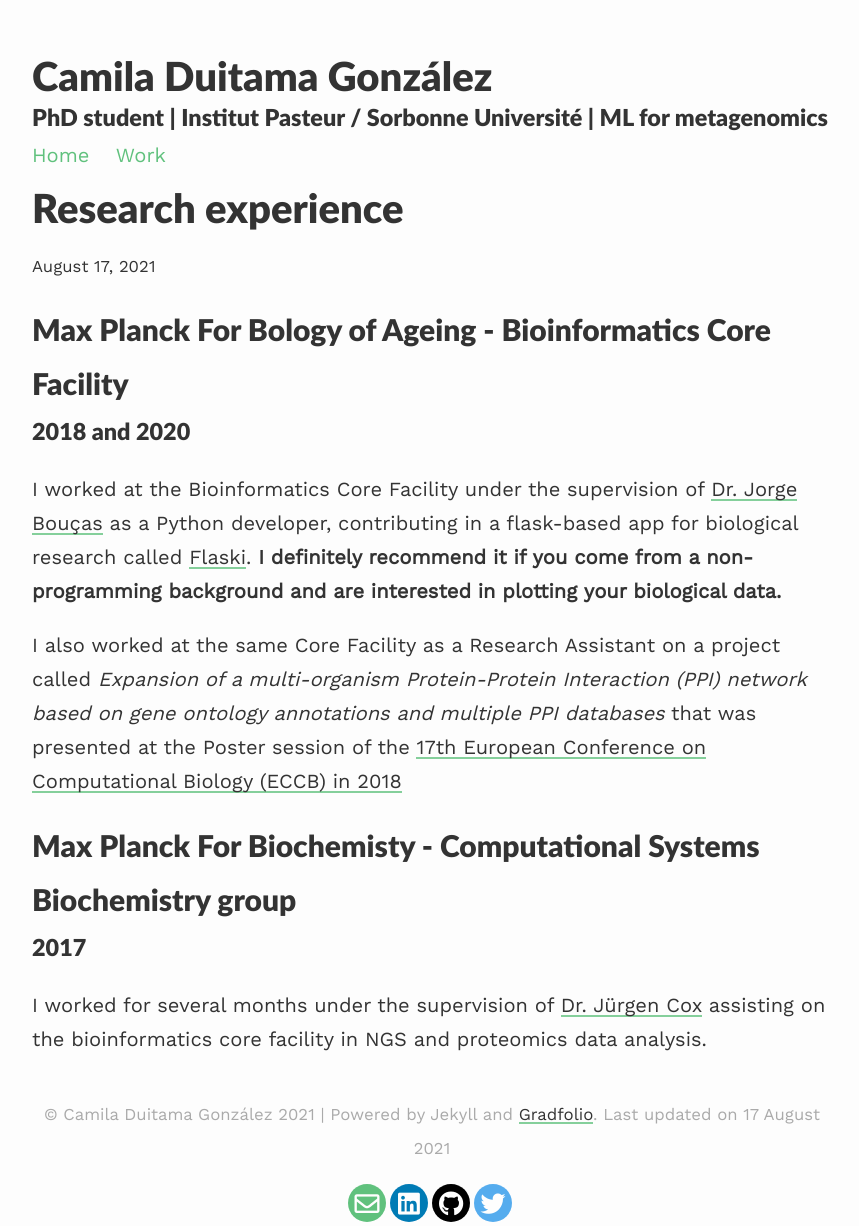
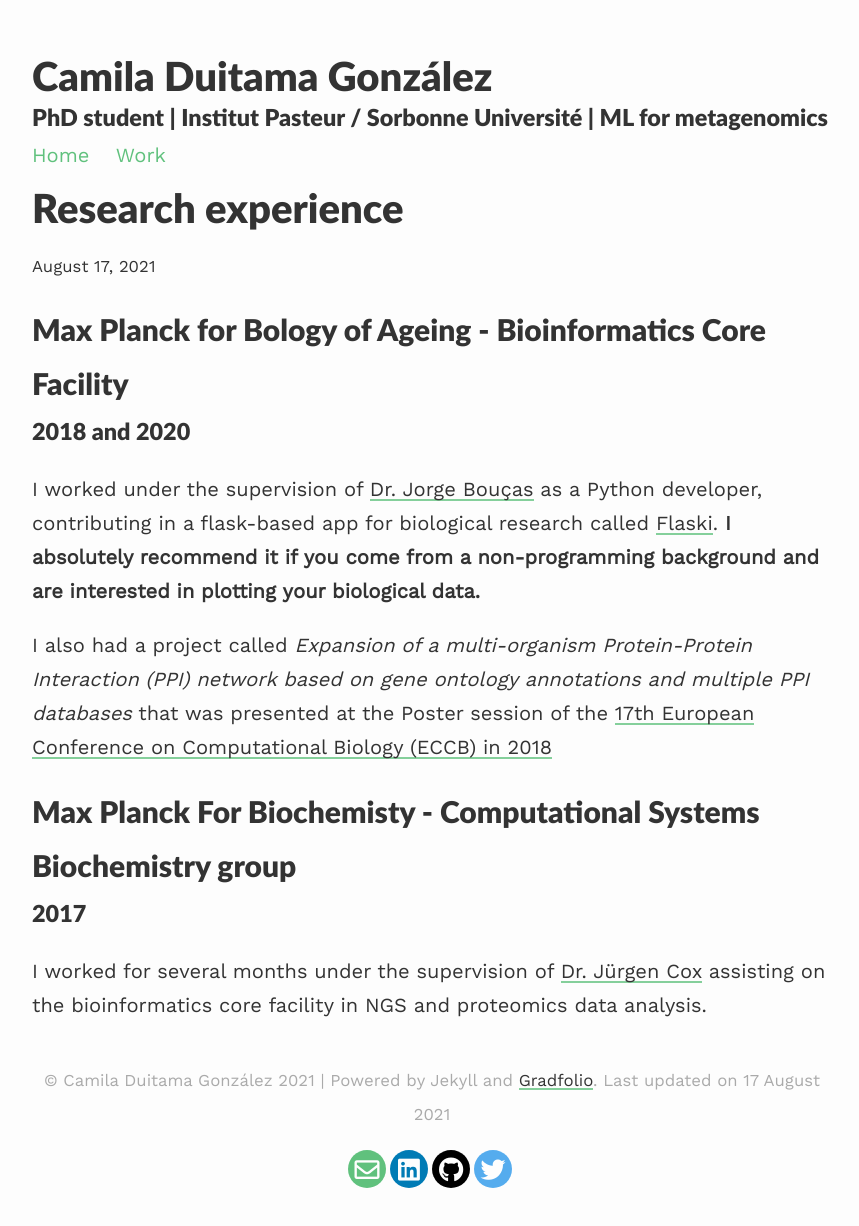
Before and after one commit to BioGeek/gradfolio, a Jekyll site: the page built from _projects/2_project.md, in a window 1280 px wide. Shown: the whole page, without its empty margins (208-1067 px from the left). Built offline with Jekyll 4.4.1, drawn with Linux system fonts in a browser that asks for light colours; nearby versions of some CDN libraries; after the commit the page ends 1192 px from its top, so only the background shows below that.

Commit message:
research experience corrected

```diff
--- a/_projects/2_project.md
+++ b/_projects/2_project.md
@@ -4,18 +4,17 @@ title: Research experience
 description: Internships and assistanships in research groups
 ---
 
-Max Planck For Bology of Ageing - Bioinformatics Core Facility
+Max Planck for Bology of Ageing - Bioinformatics Core Facility
 ------------
 ### 2018 and 2020 ###
 
 
-I worked at the Bioinformatics Core Facility under the supervision of [Dr. Jorge Bouças](https://www.age.mpg.de/science/core-facilities/bioinformatics/service-leader)
+I worked under the supervision of [Dr. Jorge Bouças](https://www.age.mpg.de/science/core-facilities/bioinformatics/service-leader)
 as a Python developer, contributing in a flask-based app for biological research called
 [Flaski](https://flaski.age.mpg.de).
-**I definitely recommend it if you come from a non-programming background and are interested in plotting your biological data.**
+**I absolutely recommend it if you come from a non-programming background and are interested in plotting your biological data.**
 
-I also worked at the same Core Facility as a Research Assistant on a project
-called *Expansion of a multi-organism Protein-Protein Interaction (PPI) network based on gene ontology annotations
+I also had a project called *Expansion of a multi-organism Protein-Protein Interaction (PPI) network based on gene ontology annotations
 and multiple PPI databases* that was presented at the Poster session of the [17th European Conference on Computational Biology (ECCB) in 2018](http://eccb18.org/posters-2/)
 
 
```
